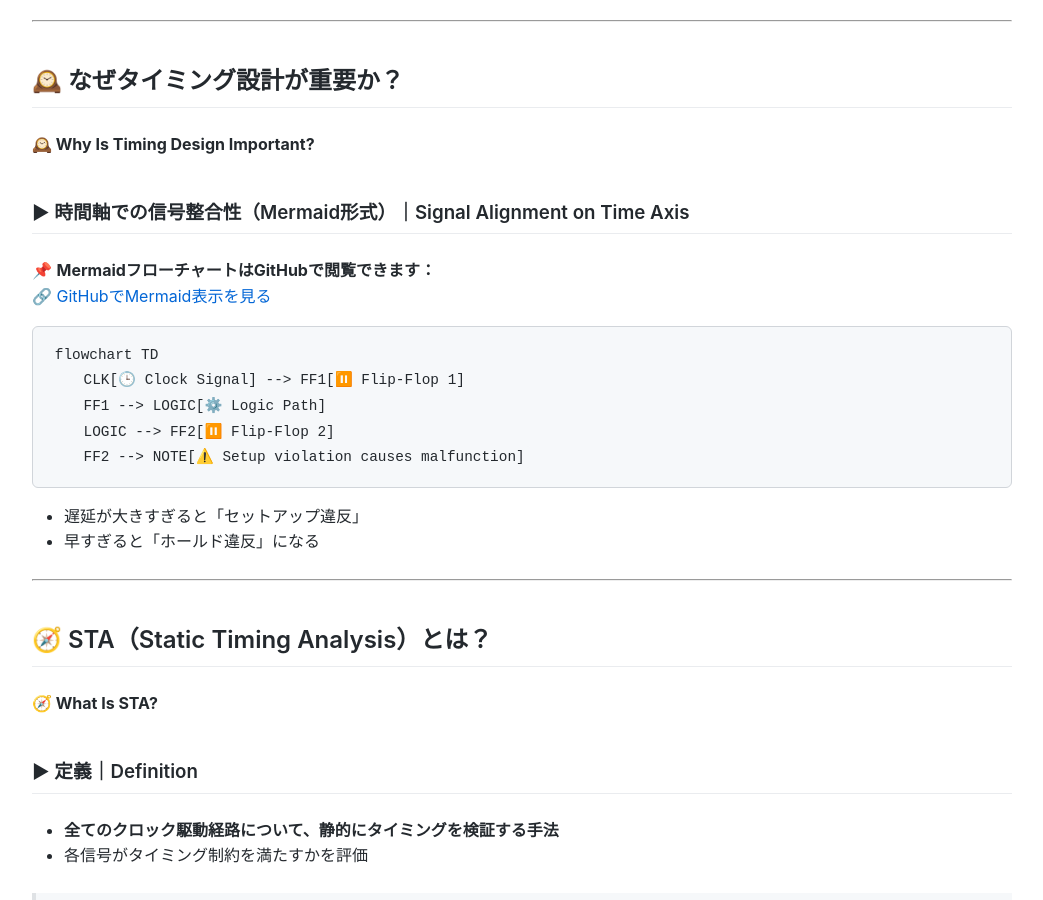
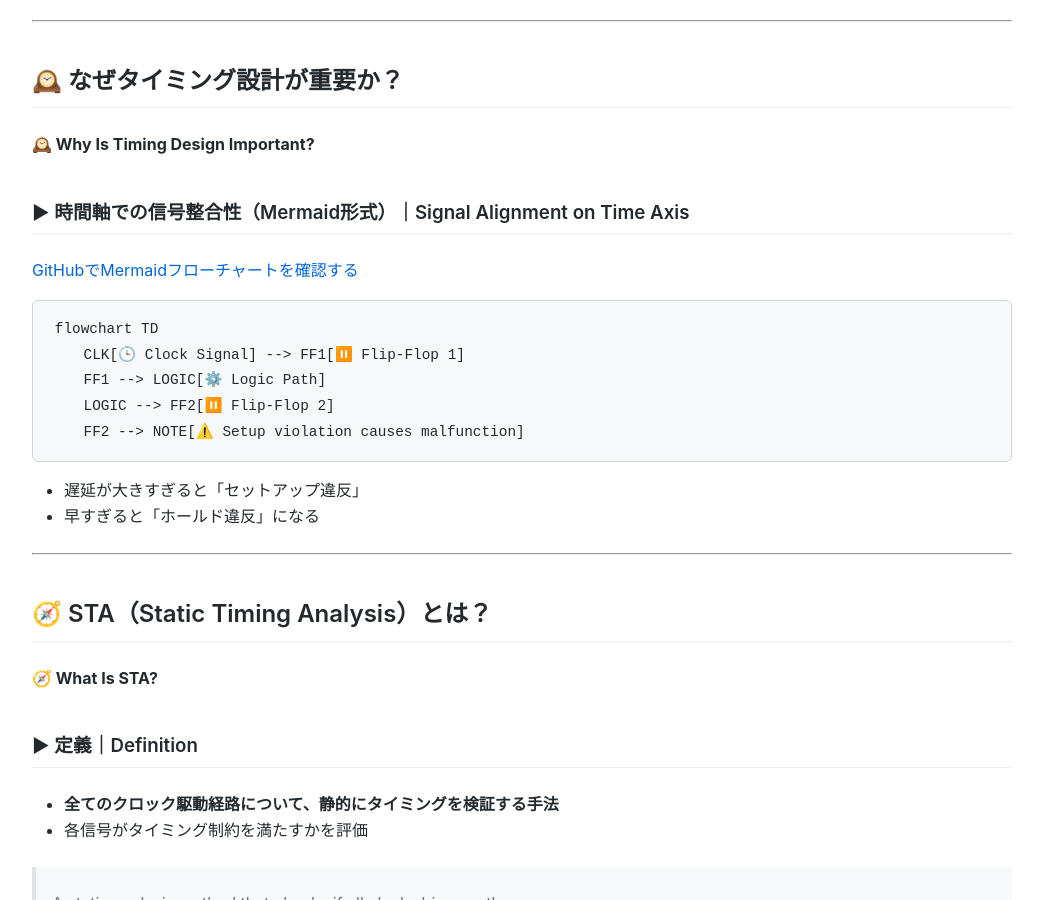
Before and after one commit to Samizo-AITL/Edusemi-v4x, a Jekyll site: the page built from chapter5_soc_design_flow/5.3_clock_and_sta.md, in a window 1280 px wide and 900 px high, scrolled down 378 px. Shown: the whole window, without its empty margins (118-1161 px from the left). Built offline with Jekyll 4.4.1, drawn with Linux system fonts in a browser that asks for light colours.

Commit message:
Update 5.3_clock_and_sta.md

````diff
--- a/chapter5_soc_design_flow/5.3_clock_and_sta.md
+++ b/chapter5_soc_design_flow/5.3_clock_and_sta.md
@@ -19,8 +19,7 @@
 
 ### ▶ 時間軸での信号整合性（Mermaid形式）｜Signal Alignment on Time Axis
 
-📌 **MermaidフローチャートはGitHubで閲覧できます：**
-🔗 [GitHubでMermaid表示を見る](https://github.com/Samizo-AITL/Edusemi-v4x/blob/main/chapter5_soc_design_flow/5.3_clock_and_sta.md)
+[GitHubでMermaidフローチャートを確認する](https://github.com/Samizo-AITL/Edusemi-v4x/blob/main/chapter5_soc_design_flow/5.3_clock_and_sta.md)
 
 ```mermaid
 flowchart TD
````
